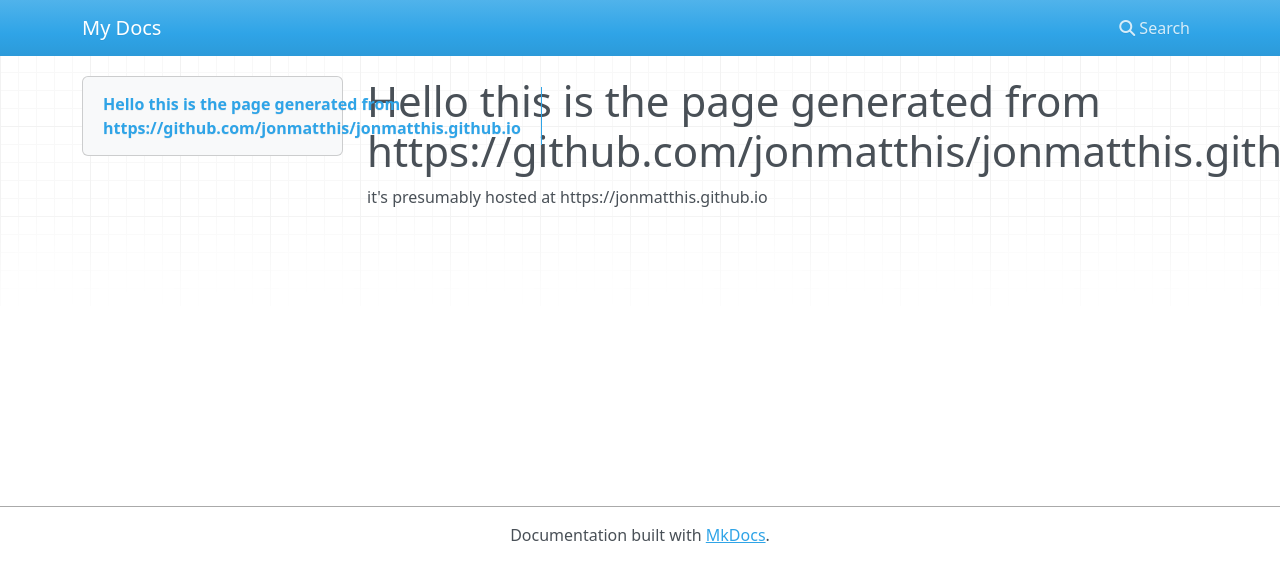
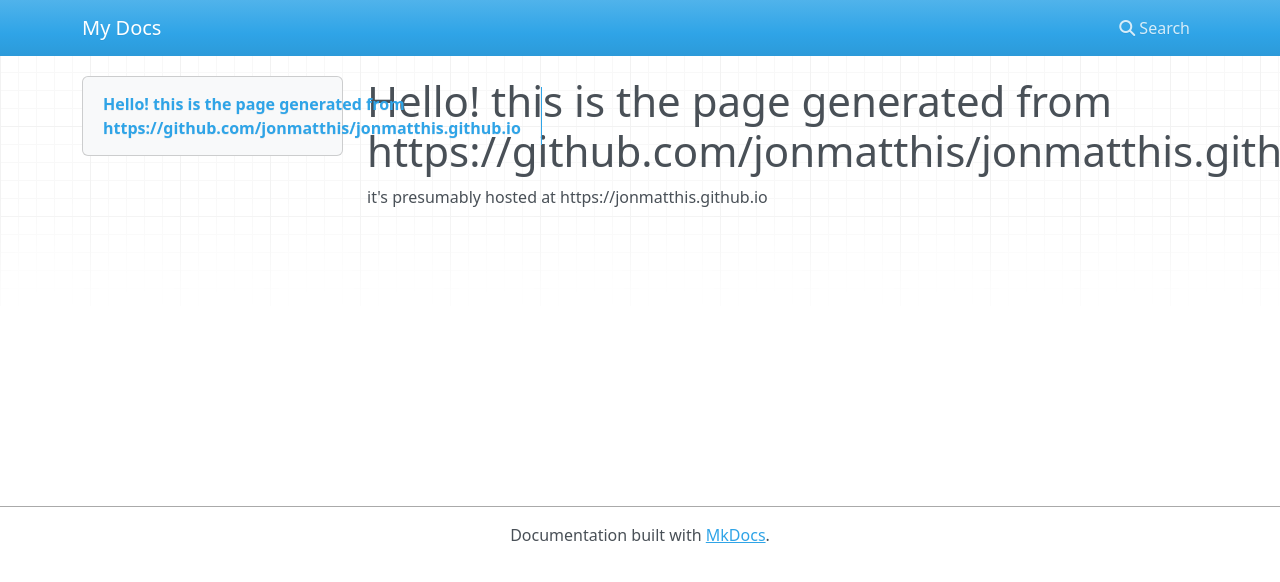
Before and after one commit to jonmatthis/jonmatthis.github.io, an MkDocs documentation site: the page built from docs/index.md, in a window 1280 px wide. Shown: the top 582 px of the page. Built offline with MkDocs 1.6.1, drawn with Linux system fonts in a browser that asks for light colours; nearby versions of some CDN libraries.

```diff
--- a/docs/index.md
+++ b/docs/index.md
@@ -1,3 +1,3 @@
-# Hello this is the page generated from https://github.com/jonmatthis/jonmatthis.github.io
+# Hello! this is the page generated from https://github.com/jonmatthis/jonmatthis.github.io
 
 it's presumably hosted at https://jonmatthis.github.io
```
